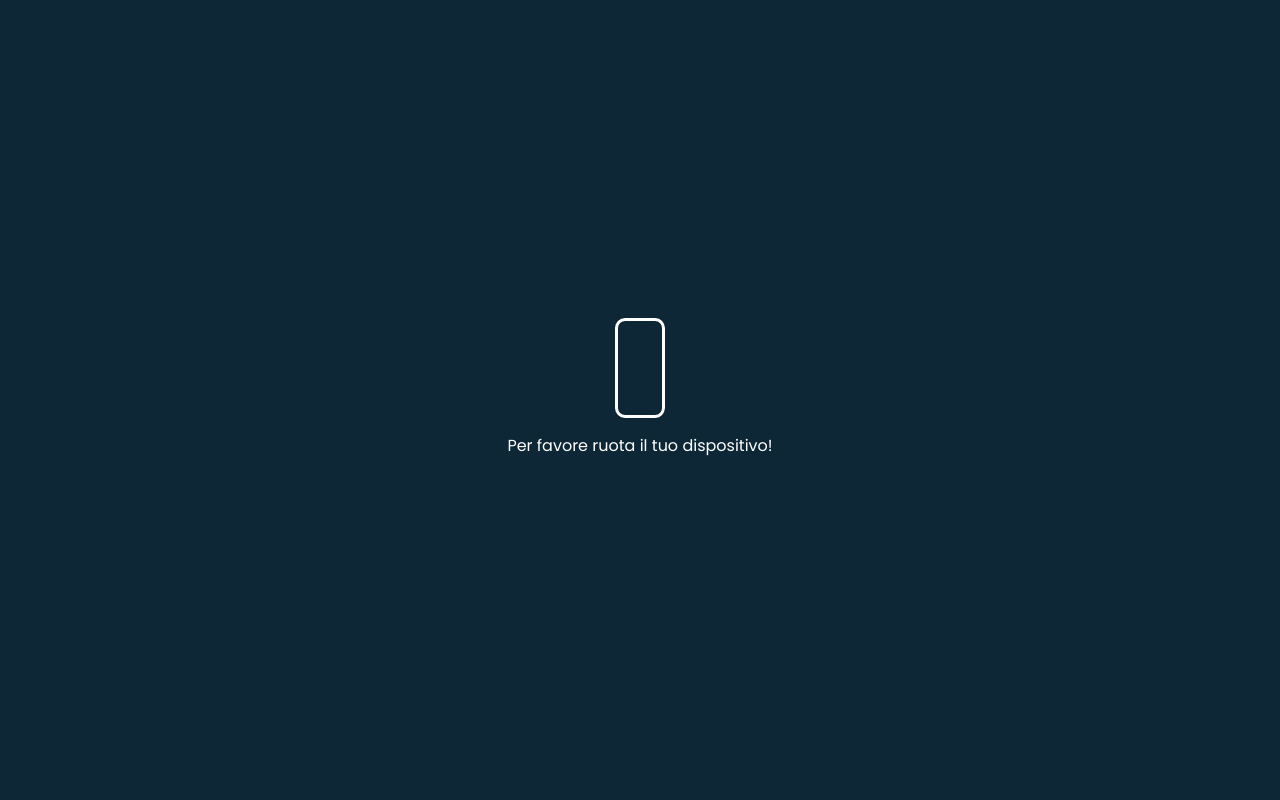
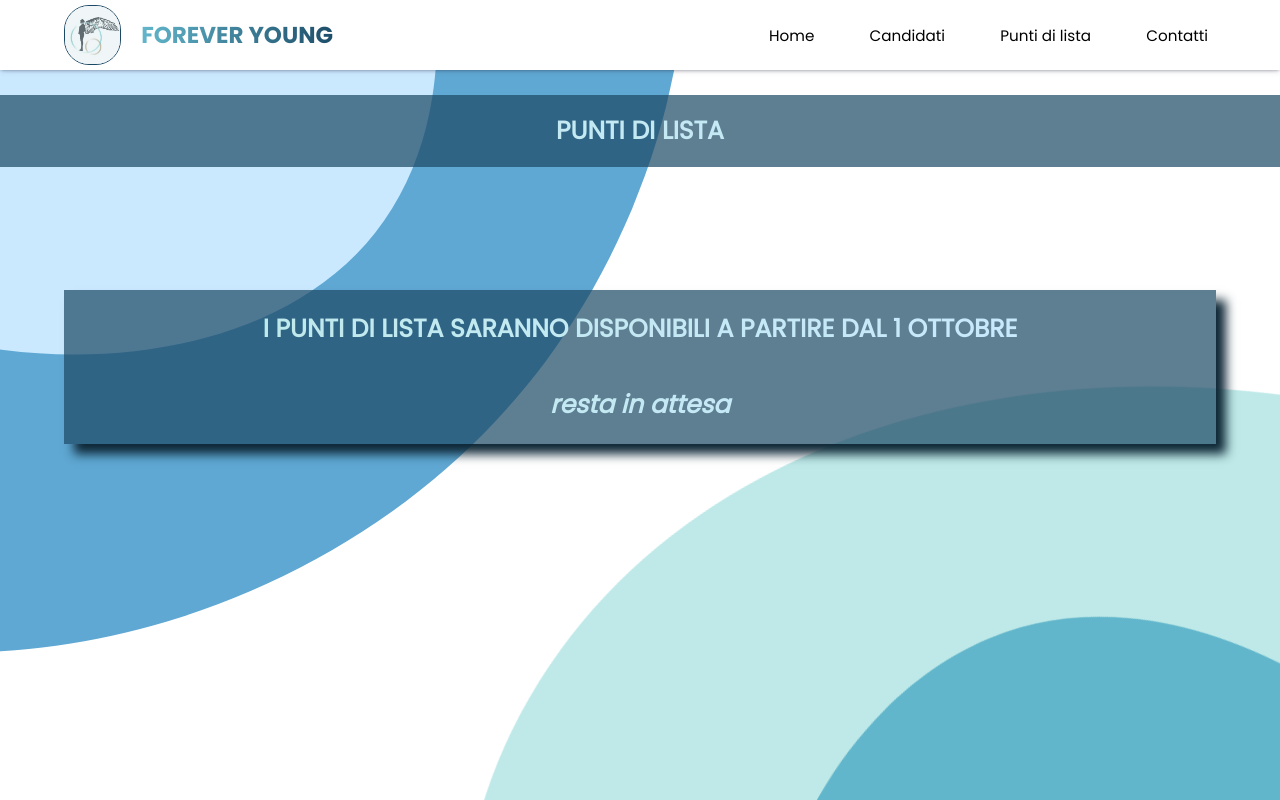
Before and after one commit to vertical-ui/lista.github.io, a plain HTML site: page pages/punti-di-lista.html in a window 1280 px wide. Drawn offline with Linux system fonts and the light colour scheme.

Commit message:
Update punti-di-lista-style.css

```diff
--- a/pages/styles/punti-di-lista-style.css
+++ b/pages/styles/punti-di-lista-style.css
@@ -44,24 +44,9 @@
     }
   }
 
-  @media only screen and (max-device-width: 850px) and (orientation: landscape) {
-    .phone, .message {
-      display: block;
-    }
-    .parent-container {
-      display: none;
-    }
-    body {
-      display: flex;
-      justify-content: center;
-      align-items: center;
-      flex-direction: column;
-      background-color:#0e2736
-    }
-  }
 
 
-  @media only screen and (max-device-width: 850px) and (max-device-height: 500px) and (orientation: landscape) {
+  @media only screen and (max-device-width: 950px) and (max-device-height: 500px) and (orientation: landscape) {
     .phone, .message {
       display: block;
     }
@@ -120,7 +105,7 @@
 
 
 
-  @media only screen and (min-device-width: 900px){
+  @media only screen and (min-device-width: 951px){
     .messagepc {
       display: block;
       background-color:#0e2736;
```
